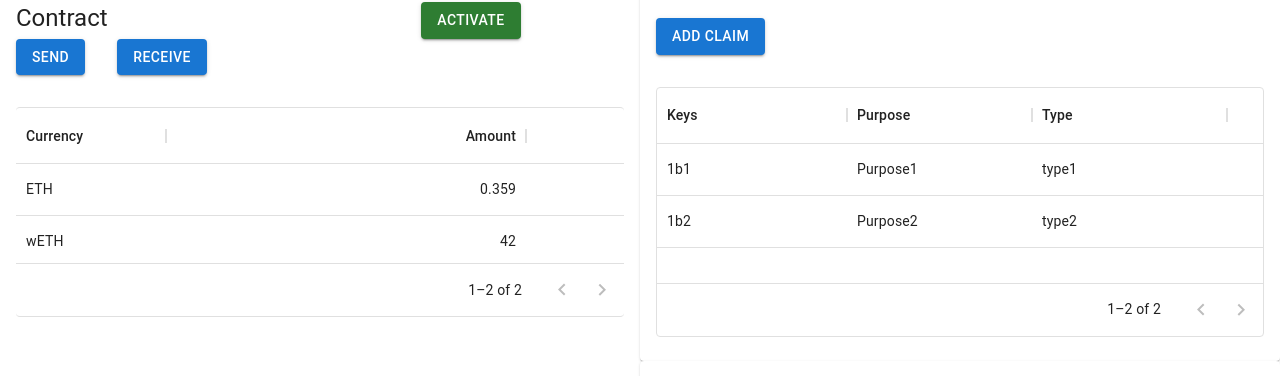
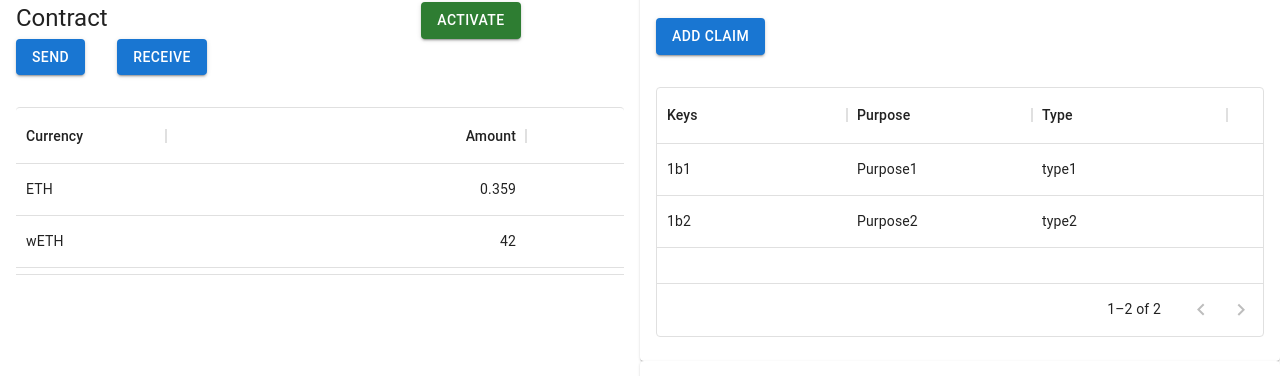
Before and after one commit to daevenPsl/semicolons-frontend-node18, a React (Create React App) app: page /claimIssuerPage in a window 1280 px wide. Shown: the part 94-470 px from the top of the page. Built offline with nearby package versions, Linux system fonts and the light colour scheme.

Commit message:
made certain ui changes

```diff
--- a/package.json
+++ b/package.json
@@ -6,6 +6,7 @@
     "@emotion/react": "^11.10.6",
     "@emotion/styled": "^11.10.6",
     "@material-ui/icons": "^4.11.3",
+    "@mui/icons-material": "^5.11.9",
     "@mui/material": "^5.11.10",
     "@mui/x-data-grid": "^5.17.25",
     "@testing-library/jest-dom": "^5.16.5",
--- a/src/components/WalletComponent/wallet.js
+++ b/src/components/WalletComponent/wallet.js
@@ -99,22 +99,23 @@ export const Wallet = () => {
           </Grid>
           <Grid item xs={12}>
 
-          <div style={{ height: 210, width: '100%' , paddingTop: "2rem"}}>
+          <div style={{ height: 220, width: '100%' , paddingTop: "2rem"}}>
       <DataGrid
 
         sx={{
 
             borderLeft: "none",
-            borderRight: "none"
-
+            borderRight: "none",
+            borderBottom: "none"
         }}
         rows={rows}
         columns={columns}
         pageSize={5}
         rowsPerPageOptions={[5]}
-        options={{
-          paging: false
-        }}
+        // options={{
+        //   paging: false
+        // }}
+        hideFooterPagination={true}
       />
     </div>
           </Grid>
--- a/src/pages/IdentityViewPage/IdentityViewPage.js
+++ b/src/pages/IdentityViewPage/IdentityViewPage.js
@@ -8,7 +8,7 @@ export const IdentityViewPage=()=>{
     return(
         <>
         <Navbar/>
-        <Grid container>
+        <Grid container >
             <Grid item xs={6}>
                 <Wallet/>
             </Grid>
```
Also changed, not shown: src/App.js (+11 -5 lines), 1 other file (tests, documents, lock files or other folders).
